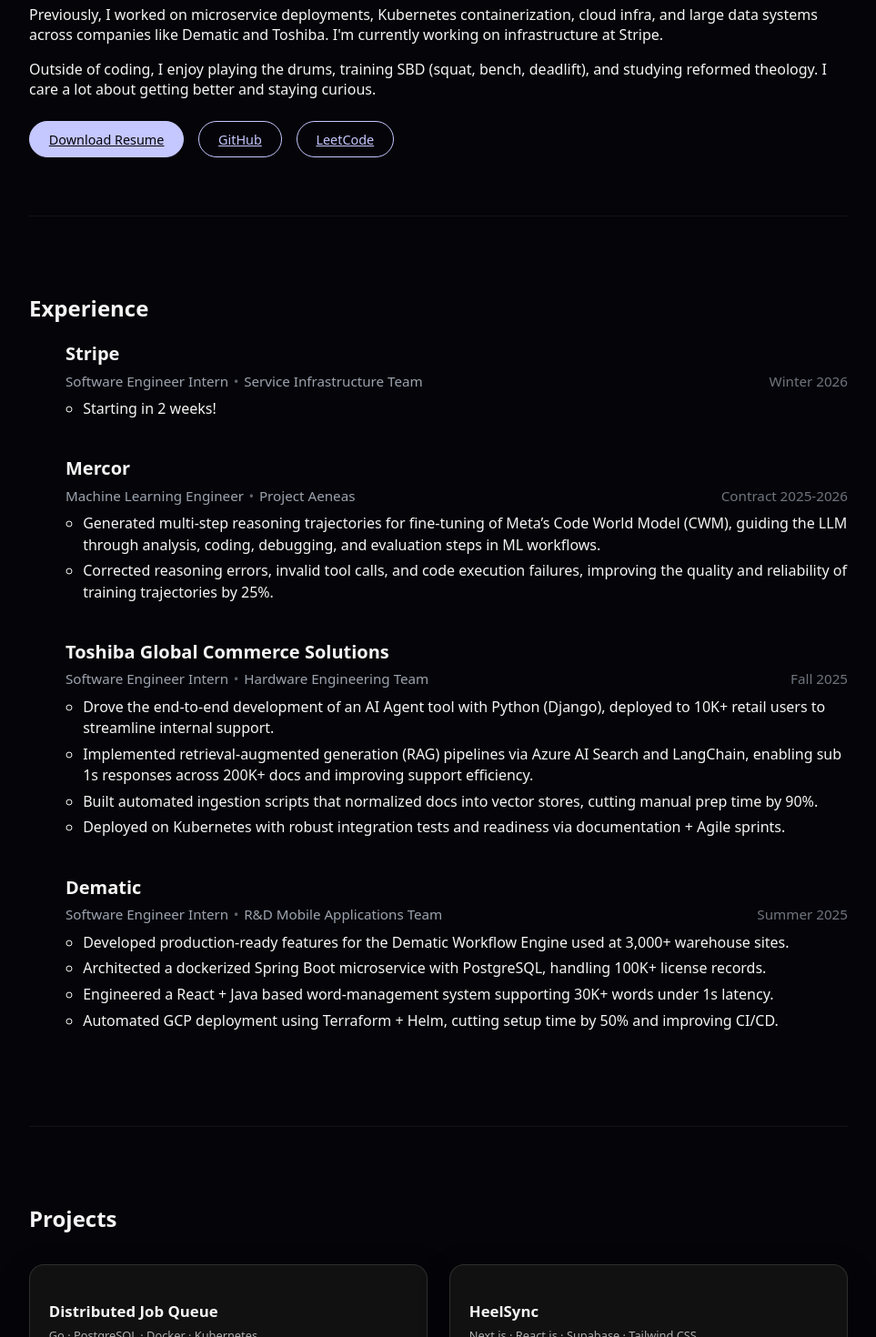
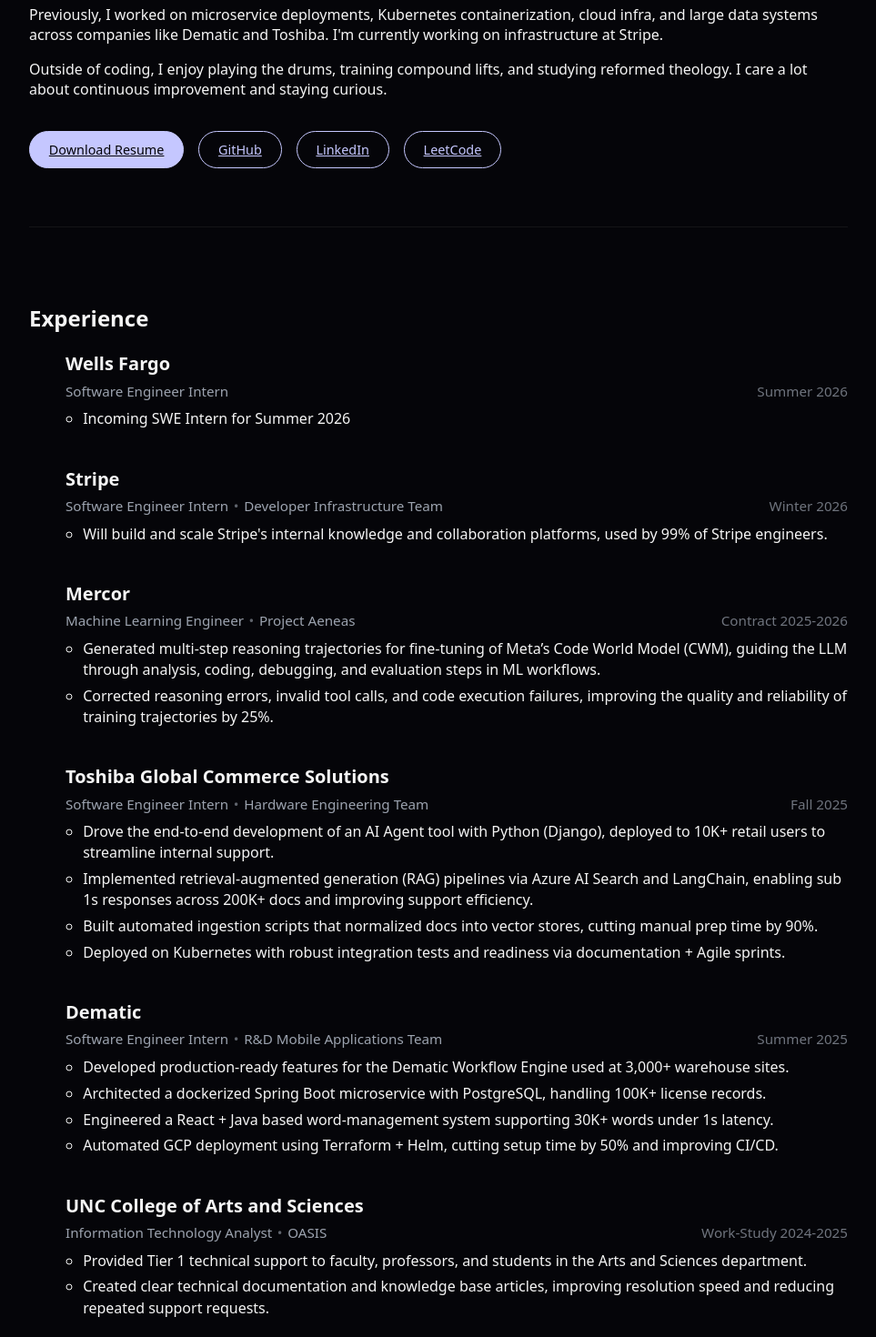
Before and after one commit to ahkim76/ahkim76.github.io, a React (Create React App) app: page / in a window 1280 px wide. Shown: the part 300-1770 px from the top of the page at 91% size, without its empty margins (158-1121 px from the left). Built offline with nearby package versions, Linux system fonts and the light colour scheme.

Commit message:
Add changes

```diff
--- a/public/index.html
+++ b/public/index.html
@@ -2,7 +2,7 @@
 <html lang="en">
   <head>
     <meta charset="utf-8" />
-    <link rel="icon" href="%PUBLIC_URL%/favicon.ico" />
+    <link rel="icon" href="%PUBLIC_URL%/favicon-v2.ico" />
     <meta name="viewport" content="width=device-width, initial-scale=1" />
     <meta name="theme-color" content="#000000" />
     <meta
--- a/src/App.css
+++ b/src/App.css
@@ -47,7 +47,7 @@
 }
 
 .hero-buttons {
-  margin-top: 1.5rem;
+  margin-top: 2.2rem;
   display: flex;
   gap: 1rem;
 }
--- a/src/Components/About.jsx
+++ b/src/Components/About.jsx
@@ -16,9 +16,9 @@
         Stripe.
       </p>
       <p>
-        Outside of coding, I enjoy playing the drums, training SBD (squat,
-        bench, deadlift), and studying reformed theology. I care a lot about
-        getting better and staying curious.
+        Outside of coding, I enjoy playing the drums, training compound lifts,
+        and studying reformed theology. I care a lot about continuous
+        improvement and staying curious.
       </p>
       <div className="hero-buttons">
         <a href="/resume.pdf" className="btn" target="_blank" rel="noreferrer">
@@ -31,6 +31,14 @@
           rel="noreferrer"
         >
           GitHub
+        </a>
+        <a
+          href="https://linkedin.com/alex-h-kim"
+          className="btn-outline"
+          target="_blank"
+          rel="noreferrer"
+        >
+          LinkedIn
         </a>
         <a
           href="https://leetcode.com/u/poopitypoop/"
--- a/src/Components/Contact.jsx
+++ b/src/Components/Contact.jsx
@@ -11,6 +11,15 @@
         <a href="mailto:youremail@unc.edu" className="btn contact-linka">
           Email me
         </a>
+
+        <a
+          href="https://github.com/ahkim76"
+          target="_blank"
+          rel="noreferrer"
+          className="btn-outline"
+        >
+          GitHub
+        </a>
         <a
           href="https://www.linkedin.com/in/alex-h-kim"
           target="_blank"
@@ -19,14 +28,6 @@
         >
           LinkedIn
         </a>
-        <a
-          href="https://github.com/ahkim76"
-          target="_blank"
-          rel="noreferrer"
-          className="btn-outline"
-        >
-          GitHub
-        </a>
       </div>
     </section>
   );
--- a/src/Components/Experience.jsx
+++ b/src/Components/Experience.jsx
@@ -5,18 +5,37 @@
       <ul>
         <div className="experience-item">
           <div className="experience-heading">
+            <h3 className="company">Wells Fargo</h3>
+
+            <div className="role-row">
+              <span className="role">Software Engineer Intern</span>
+              <span className="dot"></span>
+              <span className="team"></span>
+              <span className="date">Summer 2026</span>
+            </div>
+          </div>
+
+          <ul className="experience-bullets">
+            <li>Incoming SWE Intern for Summer 2026</li>
+          </ul>
+        </div>
+        <div className="experience-item">
+          <div className="experience-heading">
             <h3 className="company">Stripe</h3>
 
             <div className="role-row">
               <span className="role">Software Engineer Intern</span>
               <span className="dot">•</span>
-              <span className="team">Service Infrastructure Team</span>
+              <span className="team">Developer Infrastructure Team</span>
               <span className="date">Winter 2026</span>
             </div>
           </div>
 
           <ul className="experience-bullets">
-            <li>Starting in 2 weeks!</li>
+            <li>
+              Will build and scale Stripe's internal knowledge and collaboration
+              platforms, used by 99% of Stripe engineers.
+            </li>
           </ul>
         </div>
 
@@ -111,6 +130,30 @@
             </li>
           </ul>
         </div>
+
+        <div className="experience-item">
+          <div className="experience-heading">
+            <h3 className="company">UNC College of Arts and Sciences</h3>
+
+            <div className="role-row">
+              <span className="role">Information Technology Analyst</span>
+              <span className="dot">•</span>
+              <span className="team">OASIS</span>
+              <span className="date">Work-Study 2024-2025</span>
+            </div>
+          </div>
+
+          <ul className="experience-bullets">
+            <li>
+              Provided Tier 1 technical support to faculty, professors, and
+              students in the Arts and Sciences department.
+            </li>
+            <li>
+              Created clear technical documentation and knowledge base articles,
+              improving resolution speed and reducing repeated support requests.
+            </li>
+          </ul>
+        </div>
       </ul>
     </section>
   );
--- a/src/Components/Skills.jsx
+++ b/src/Components/Skills.jsx
@@ -45,13 +45,15 @@
         </div>
 
         <div className="skills-group">
-          <h3>Other</h3>
+          <h3>Concepts</h3>
           <div className="skills-chips">
             <span>REST APIs</span>
             <span>Distributed Systems</span>
             <span>CI/CD</span>
             <span>Cloud Computing</span>
-            <span>Testing</span>
+            <span>Unit Testing</span>
+            <span>Integration Testing</span>
+            <span>End-to-End Testing</span>
           </div>
         </div>
       </div>
```
Also changed, not shown: 1 other file (tests, documents, lock files or other folders).
